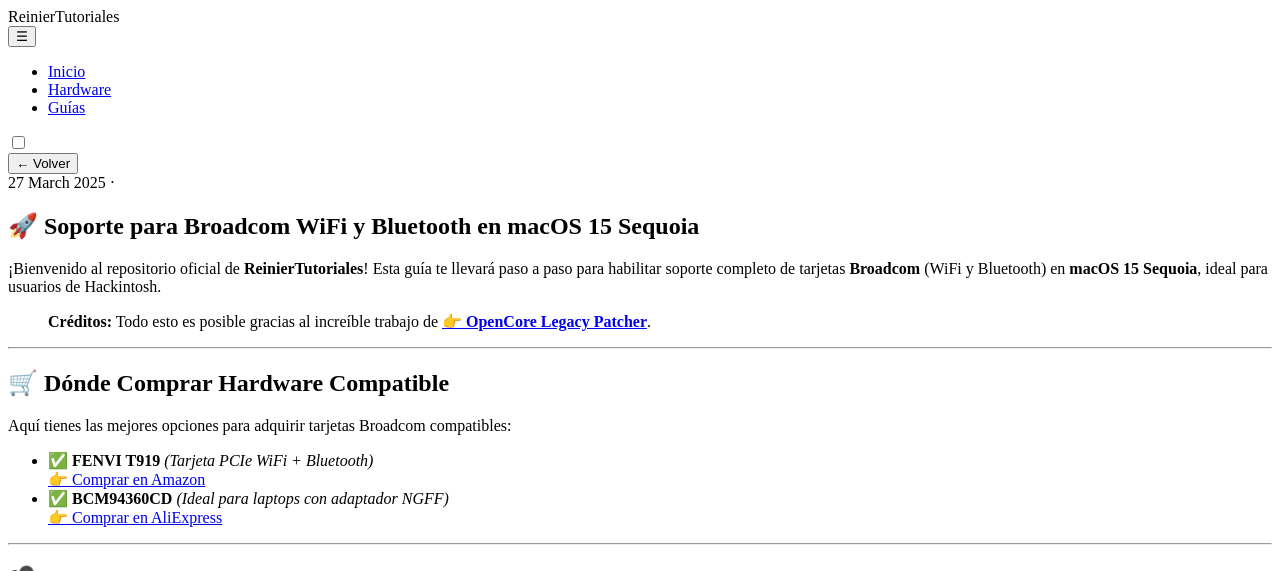
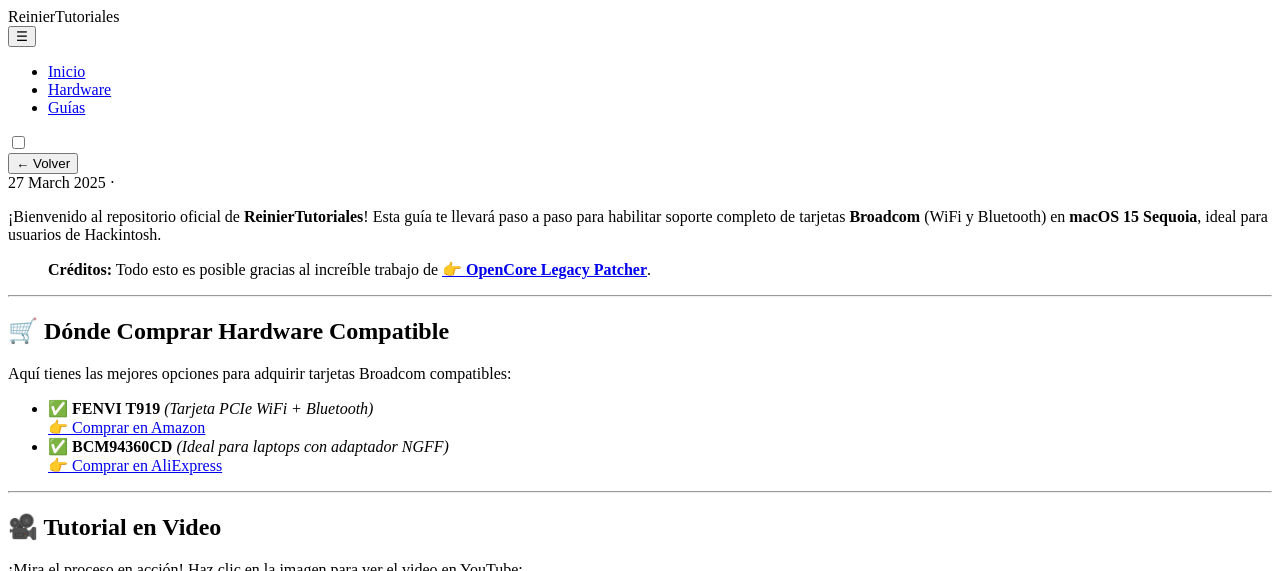
Before and after one commit to ReinierTutoriales/webReinierTutoriales, a Jekyll site: the page built from _posts/2025-03-27-wifi-bluetooth-broadcom-macos-sequoia.md, in a window 1280 px wide and 900 px high, cut to the strip 0-571 px from the top of the window. Built offline with Jekyll 4.4.1, drawn with Linux system fonts in a browser that asks for light colours; some of the changed text lies outside the part shown.

Commit message:
Update 2025-03-27-wifi-bluetooth-broadcom-macos-sequoia.md

```diff
--- a/_posts/2025-03-27-wifi-bluetooth-broadcom-macos-sequoia.md
+++ b/_posts/2025-03-27-wifi-bluetooth-broadcom-macos-sequoia.md
@@ -6,8 +6,6 @@
 author: ReinierTutoriales
 permalink: /broadcom-macos-15-guia-completa/
 ---
-
-# 🚀 Soporte para Broadcom WiFi y Bluetooth en macOS 15 Sequoia
 
 ¡Bienvenido al repositorio oficial de **ReinierTutoriales**! Esta guía te llevará paso a paso para habilitar soporte completo de tarjetas **Broadcom** (WiFi y Bluetooth) en **macOS 15 Sequoia**, ideal para usuarios de Hackintosh.
 
```
